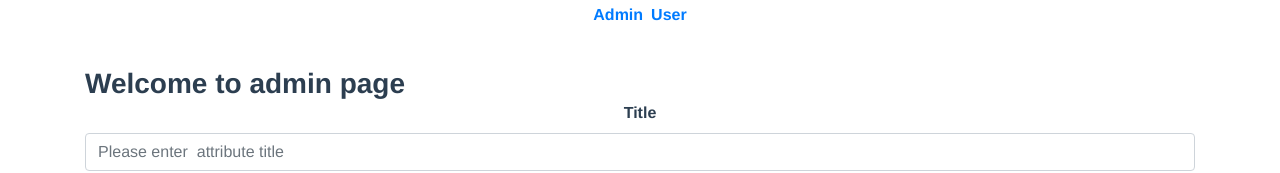
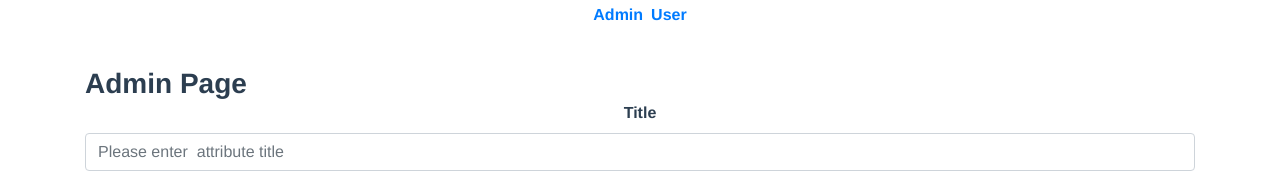
Before and after one commit to sezayirdagtekin/spring-boot-data-jpa-mysql-vuejs, a Vue app in the folder frontend/: page / in a window 1280 px wide. Shown: the part 137-310 px from the top of the page. Built offline with nearby package versions, Linux system fonts and the light colour scheme; no server answers.

Commit message:
refactor

```diff
--- a/frontend/src/components/Attribute.vue
+++ b/frontend/src/components/Attribute.vue
@@ -17,9 +17,7 @@
         <div class="form-group">
           <label for="forCombo" class="font-weight-bold">Type</label>
           <select class="form-control" v-model="attribute.type" id="forCombo">
-            <option>Text</option>
-            <option>File</option>
-            <option>Multi</option>
+          <option v-for="item in optionTypes" :value="item" v-bind:key="item">{{item}}</option>
           </select>
         </div>
         <div class="form-group my-3">
@@ -63,7 +61,8 @@ export default {
         type: ""
       },
       atrArray: [],
-      pageHeader: "Welcome to admin page"
+      optionTypes: ['Text','File','Multi Select'],
+      pageHeader: "Admin Page"
     };
   },
 
@@ -88,6 +87,7 @@ export default {
         console.log("saved attribute  is:" + JSON.stringify(response.data));
         //Lad lsit again
         this.getAttributessAsync();
+         this.clear()
       } catch (error) {
         console.log(error);
       }
--- a/frontend/src/components/Usermanagement.vue
+++ b/frontend/src/components/Usermanagement.vue
@@ -66,7 +66,7 @@ export default {
         gsm: '',
         attribute: ''
       },
-      pageHeader: 'Welcome to user management'
+      pageHeader: 'User Management'
     };
   },
 
```
